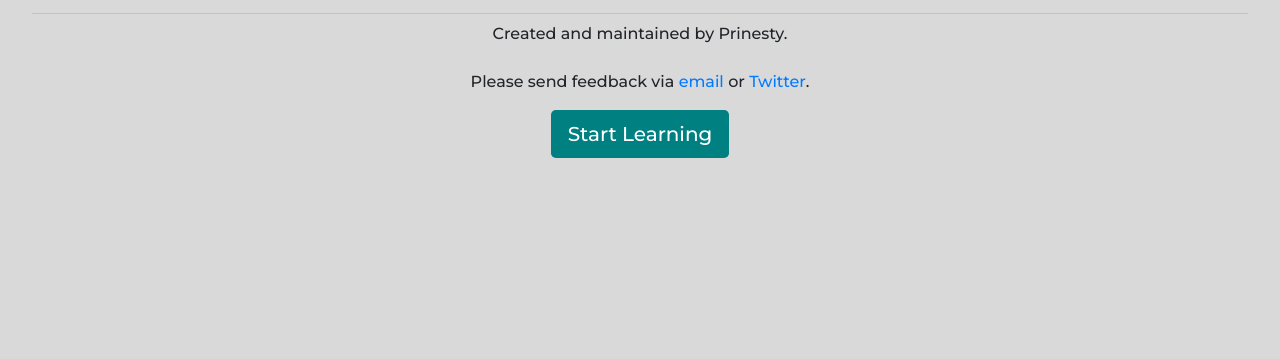
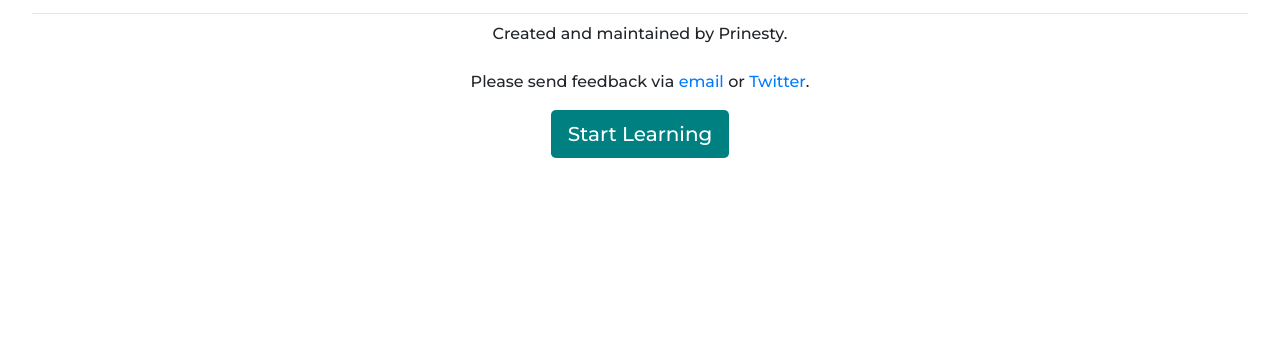
Before and after one commit to Prinesty/codehive, a plain HTML site: page index.html in a window 1280 px wide. Shown: the part 441-800 px from the top of the page. Drawn offline with nearby package versions, Linux system fonts and the light colour scheme; a script that the page names is missing.

Commit message:
max-height

```diff
--- a/resources/css/style.css
+++ b/resources/css/style.css
@@ -46,16 +46,16 @@ ul {
 }
 
 .standard {
-  background-color: #d9d9d9;
+  background-color: #ffffff;
   height: 100vh;
 }
 
 .jumbotron {
-  background-color: #d9d9d9;
+  background-color: #ffffff;
 }
 
 /** Media Queries Tablet and below**/
-@media only screen and (max-width: 576px) {
+@media only screen and (max-height: 670px) {
   h1.big-display {
     font-size: 2.5rem;
   }
```
